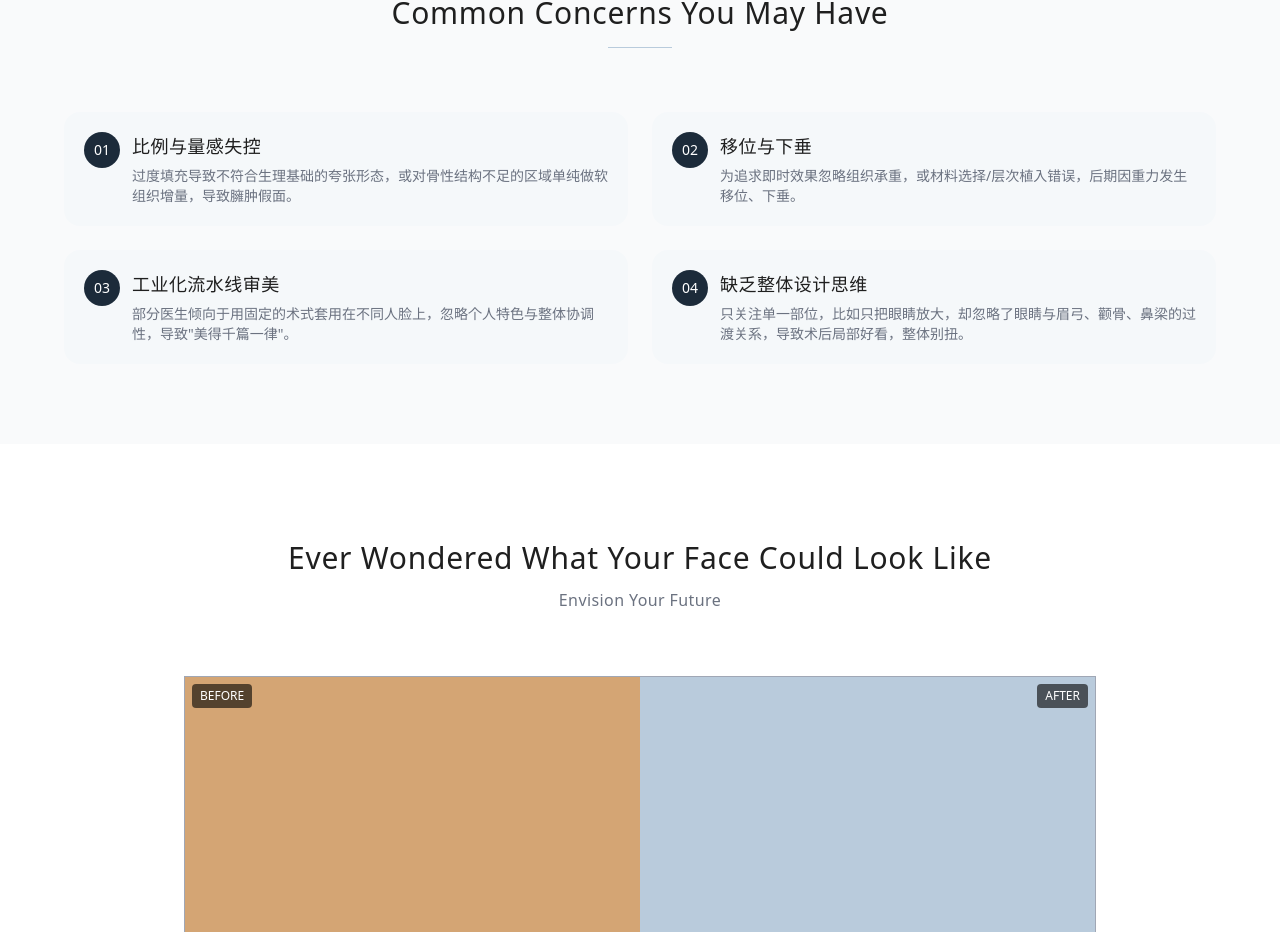
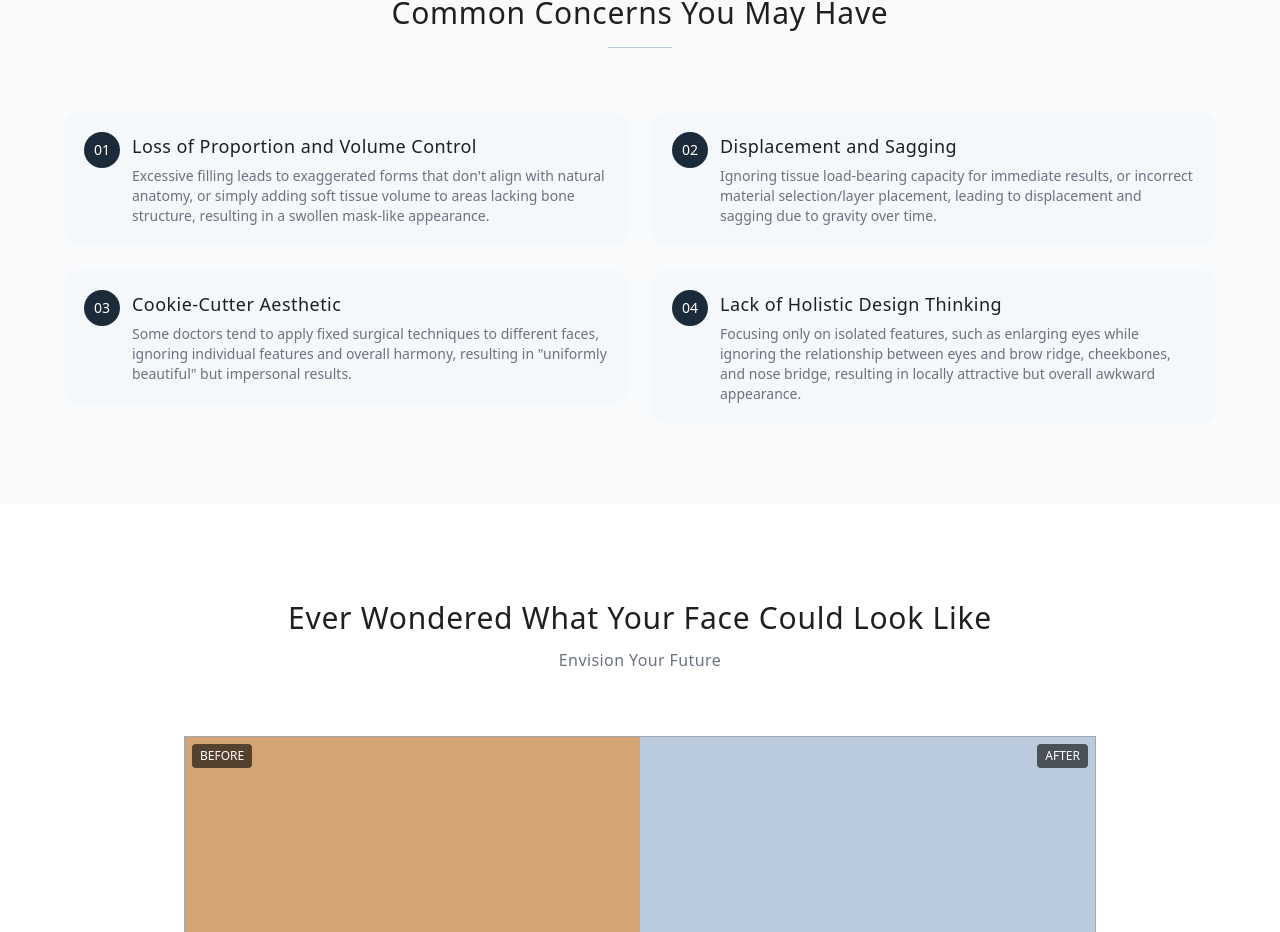
Before and after one commit to einckmailloux-create/yanroa2, a React (Vite) app: page / in a window 1280 px wide. Shown: the part 6299-7231 px from the top of the page. Built offline with nearby package versions, Linux system fonts and the light colour scheme; no server answers; the database is empty.

Commit message:
Updated App.tsx

```diff
--- a/src/App.tsx
+++ b/src/App.tsx
@@ -1253,10 +1253,10 @@ function App() {
                     </div>
                     <div className="flex-1">
                       <h3 className="text-base md:text-lg font-normal mb-1.5 tracking-wide" style={{color: '#1F1F1F'}}>
-                        比例与量感失控
+                        {t('concerns.issue1Title')}
                       </h3>
                       <p className="text-xs md:text-sm leading-relaxed" style={{color: '#6B7280'}}>
-                        过度填充导致不符合生理基础的夸张形态，或对骨性结构不足的区域单纯做软组织增量，导致臃肿假面。
+                        {t('concerns.issue1Desc')}
                       </p>
                     </div>
                   </div>
@@ -1290,10 +1290,10 @@ function App() {
                     </div>
                     <div className="flex-1">
                       <h3 className="text-base md:text-lg font-normal mb-1.5 tracking-wide" style={{color: '#1F1F1F'}}>
-                        移位与下垂
+                        {t('concerns.issue2Title')}
                       </h3>
                       <p className="text-xs md:text-sm leading-relaxed" style={{color: '#6B7280'}}>
-                        为追求即时效果忽略组织承重，或材料选择/层次植入错误，后期因重力发生移位、下垂。
+                        {t('concerns.issue2Desc')}
                       </p>
                     </div>
                   </div>
@@ -1327,10 +1327,10 @@ function App() {
                     </div>
                     <div className="flex-1">
                       <h3 className="text-base md:text-lg font-normal mb-1.5 tracking-wide" style={{color: '#1F1F1F'}}>
-                        工业化流水线审美
+                        {t('concerns.issue3Title')}
                       </h3>
                       <p className="text-xs md:text-sm leading-relaxed" style={{color: '#6B7280'}}>
-                        部分医生倾向于用固定的术式套用在不同人脸上，忽略个人特色与整体协调性，导致"美得千篇一律"。
+                        {t('concerns.issue3Desc')}
                       </p>
                     </div>
                   </div>
@@ -1364,10 +1364,10 @@ function App() {
                     </div>
                     <div className="flex-1">
                       <h3 className="text-base md:text-lg font-normal mb-1.5 tracking-wide" style={{color: '#1F1F1F'}}>
-                        缺乏整体设计思维
+                        {t('concerns.issue4Title')}
                       </h3>
                       <p className="text-xs md:text-sm leading-relaxed" style={{color: '#6B7280'}}>
-                        只关注单一部位，比如只把眼睛放大，却忽略了眼睛与眉弓、颧骨、鼻梁的过渡关系，导致术后局部好看，整体别扭。
+                        {t('concerns.issue4Desc')}
                       </p>
                     </div>
                   </div>
--- a/src/contexts/LanguageContext.tsx
+++ b/src/contexts/LanguageContext.tsx
@@ -175,6 +175,14 @@ const zhTranslations = {
   },
   concerns: {
     title: '那些你担心或已经发生的问题',
+    issue1Title: '比例与量感失控',
+    issue1Desc: '过度填充导致不符合生理基础的夸张形态，或对骨性结构不足的区域单纯做软组织增量，导致臃肿假面。',
+    issue2Title: '移位与下垂',
+    issue2Desc: '为追求即时效果忽略组织承重，或材料选择/层次植入错误，后期因重力发生移位、下垂。',
+    issue3Title: '工业化流水线审美',
+    issue3Desc: '部分医生倾向于用固定的术式套用在不同人脸上，忽略个人特色与整体协调性，导致"美得千篇一律"。',
+    issue4Title: '缺乏整体设计思维',
+    issue4Desc: '只关注单一部位，比如只把眼睛放大，却忽略了眼睛与眉弓、颧骨、鼻梁的过渡关系，导致术后局部好看，整体别扭。',
   },
   facialAnalysis: {
     foreheadTitle: '额面分析',
@@ -619,6 +627,14 @@ const enTranslations = {
   },
   concerns: {
     title: 'Common Concerns You May Have',
+    issue1Title: 'Loss of Proportion and Volume Control',
+    issue1Desc: 'Excessive filling leads to exaggerated forms that don\'t align with natural anatomy, or simply adding soft tissue volume to areas lacking bone structure, resulting in a swollen mask-like appearance.',
+    issue2Title: 'Displacement and Sagging',
+    issue2Desc: 'Ignoring tissue load-bearing capacity for immediate results, or incorrect material selection/layer placement, leading to displacement and sagging due to gravity over time.',
+    issue3Title: 'Cookie-Cutter Aesthetic',
+    issue3Desc: 'Some doctors tend to apply fixed surgical techniques to different faces, ignoring individual features and overall harmony, resulting in "uniformly beautiful" but impersonal results.',
+    issue4Title: 'Lack of Holistic Design Thinking',
+    issue4Desc: 'Focusing only on isolated features, such as enlarging eyes while ignoring the relationship between eyes and brow ridge, cheekbones, and nose bridge, resulting in locally attractive but overall awkward appearance.',
   },
   facialAnalysis: {
     foreheadTitle: 'Forehead Analysis',
```
